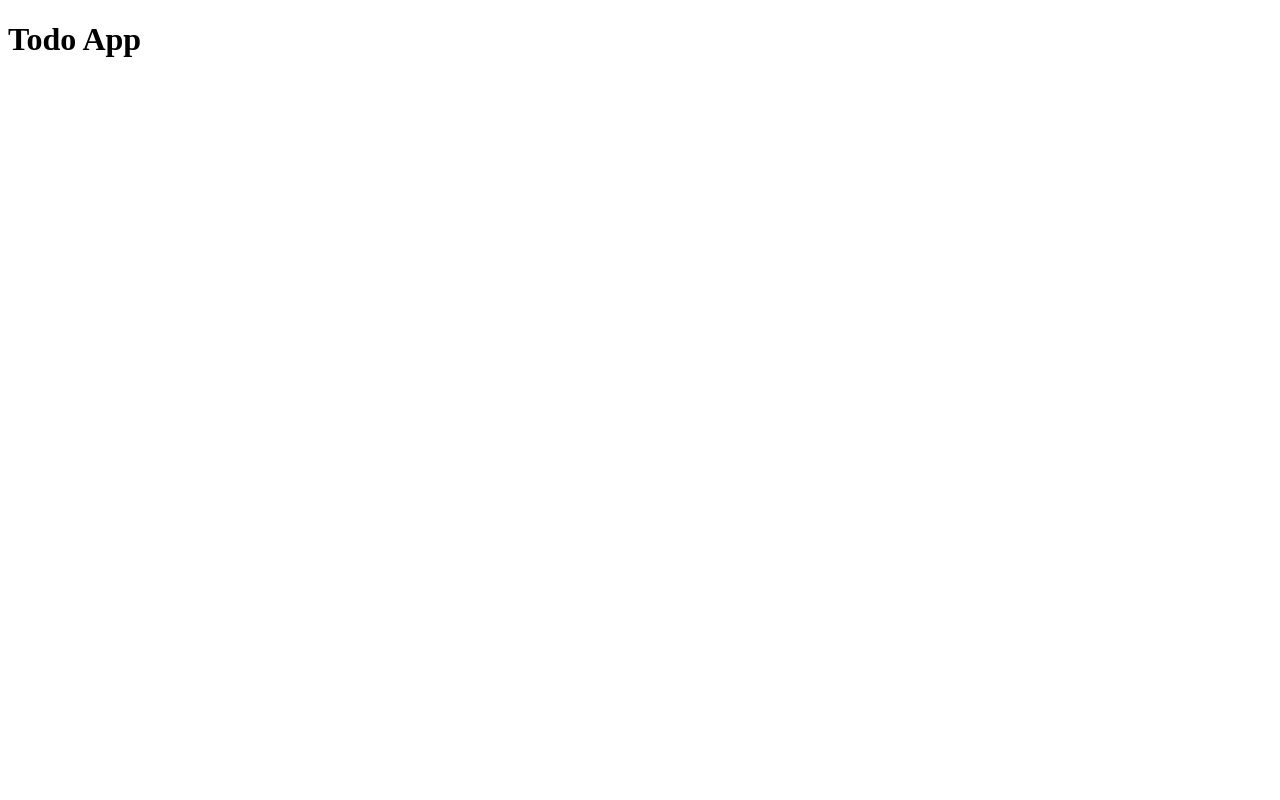
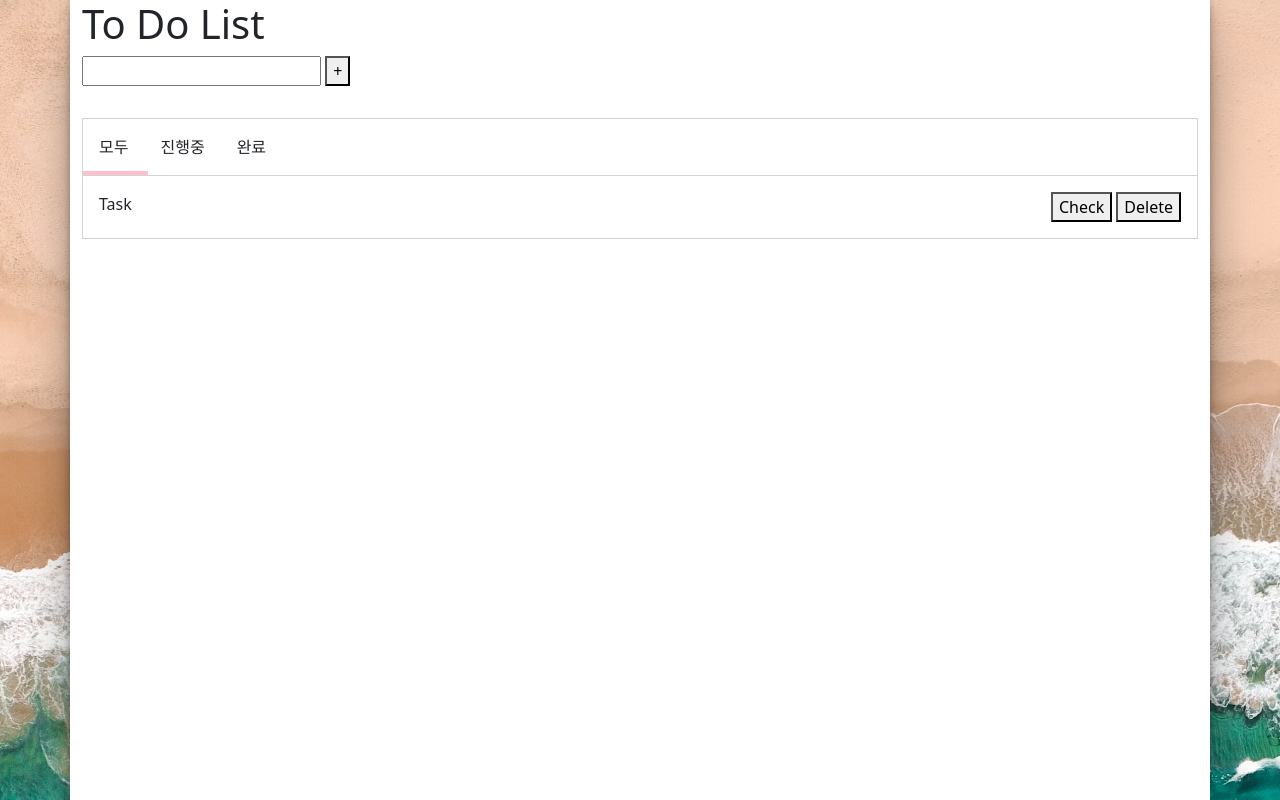
Before and after one commit to Gomdol/studyJavascript-todoApp, a plain HTML site: page index.html in a window 1280 px wide. Drawn offline with nearby package versions, Linux system fonts and the light colour scheme.

Commit message:
기본 html, css 적용

```diff
--- a/index.html
+++ b/index.html
@@ -4,11 +4,35 @@
     <meta charset="UTF-8">
     <meta name="viewport" content="width=device-width, initial-scale=1.0">
     <title>Document</title>
+    <link href="https://cdn.jsdelivr.net/npm/bootstrap@5.3.1/dist/css/bootstrap.min.css" rel="stylesheet" integrity="sha384-4bw+/aepP/YC94hEpVNVgiZdgIC5+VKNBQNGCHeKRQN+PtmoHDEXuppvnDJzQIu9" crossorigin="anonymous">
     <link rel="stylesheet" href="style.css">
 </head>
 <body>
-    <h1>Todo App</h1>
+    <div class="container">
+        <h1>To Do List</h1>
+        <section class="input-area">
+            <input type="text">
+            <button>+</button>
+        </section>
+    </section>
+        <section class="task-area">
+            <div class="task-tabs">
+                <div id="under-line"></div>
+                <div>모두</div>
+                <div>진행중</div>
+                <div>완료</div>
+            </div>
+            <div class="task">
+                <div>Task</div>
+                <div>
+                    <button>Check</button>
+                    <button>Delete</button>
+                </div>
 
+            </div>
+        </section>
+    </div>
+    <script src="https://cdn.jsdelivr.net/npm/bootstrap@5.3.1/dist/js/bootstrap.bundle.min.js" integrity="sha384-HwwvtgBNo3bZJJLYd8oVXjrBZt8cqVSpeBNS5n7C8IVInixGAoxmnlMuBnhbgrkm" crossorigin="anonymous"></script>
     <script src="main.js"></script>
 </body>
 </html>
--- a/style.css
+++ b/style.css
@@ -0,0 +1,44 @@
+body{
+    margin: 0;
+    height: 100vh;
+    background-image: url("images/background.avif");
+    background-repeat: no-repeat;
+    background-size: cover;
+}
+
+.container{
+    background-color: white;
+    min-height: 100vh;
+    box-shadow: rgba(0, 0, 0, 0.25) 0px 54px 55px, rgba(0, 0, 0, 0.12) 0px -12px 30px, rgba(0, 0, 0, 0.12) 0px 4px 6px, rgba(0, 0, 0, 0.17) 0px 12px 13px, rgba(0, 0, 0, 0.09) 0px -3px 5px;
+}
+
+.task-area{
+    border: 1px solid lightgray;
+    margin-top: 2em;
+}
+
+.task-tabs{
+    display: flex;
+    border-bottom: 1px solid lightgray;
+    position: relative;
+}
+
+.task-tabs div{
+    padding: 1em;
+}
+
+#under-line{
+    height: 4px;
+    background-color: pink;
+    position: absolute;
+    width: 65px;
+    left: 0px;
+    top:52px;
+    padding: 0px;
+}
+
+.task{
+    display: flex;
+    justify-content: space-between;
+    padding: 1em;
+}
```
Also changed, not shown: images/background.avif (added), images/background.webp (added).
